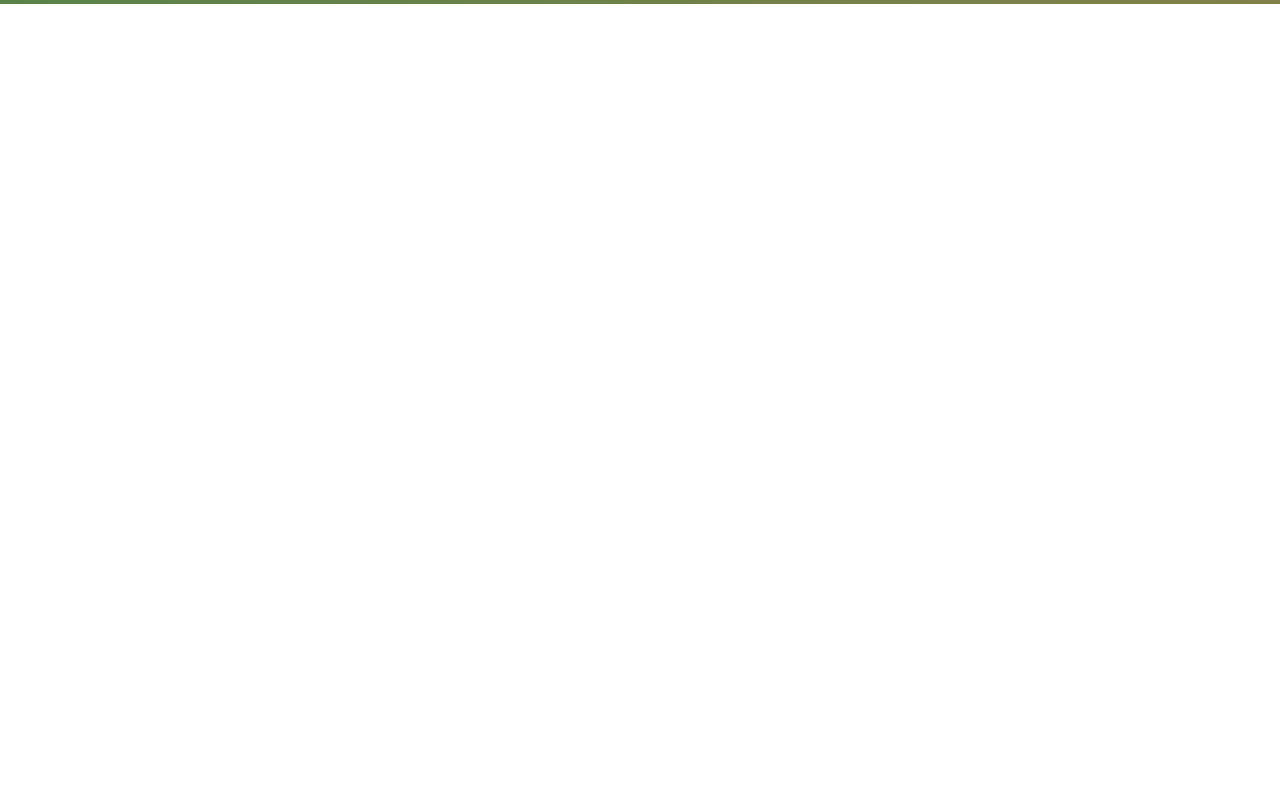
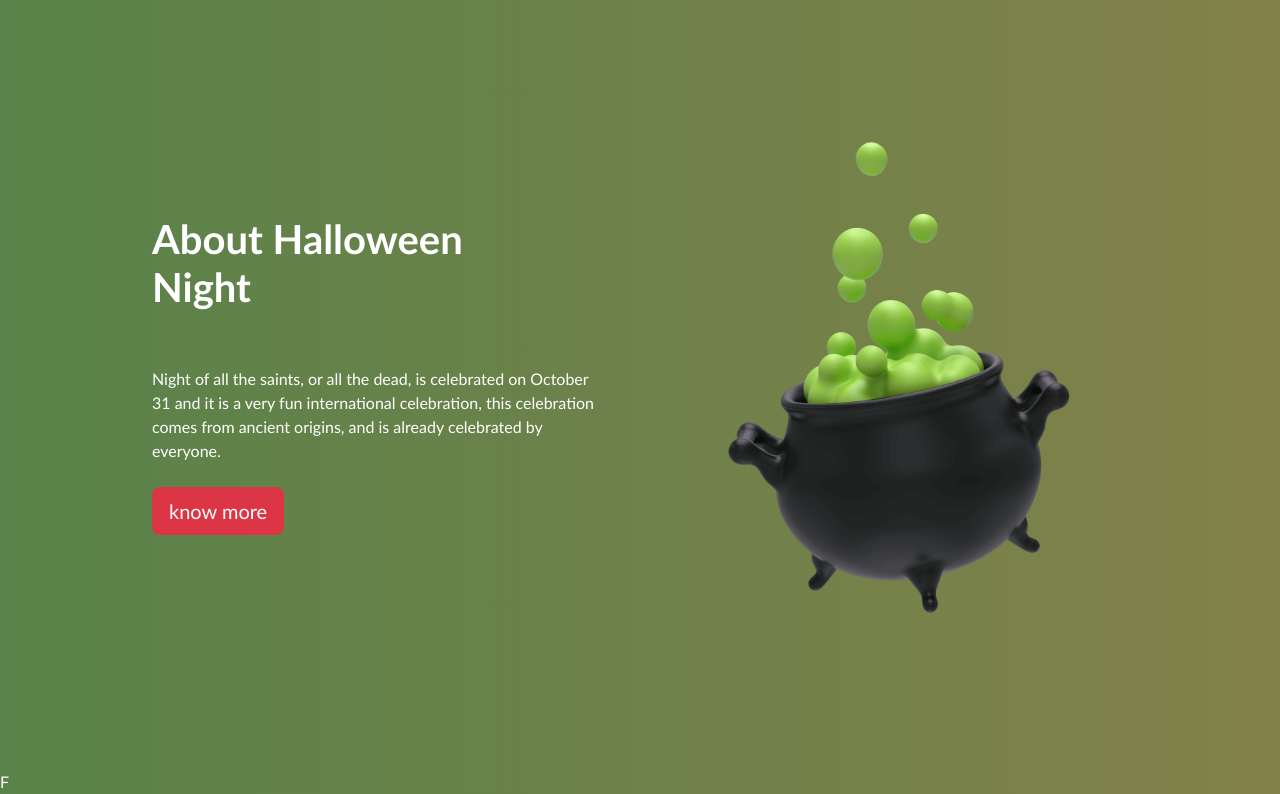
Before and after one commit to rezalwl/halloween-website, a React (Vite) app: page / in a window 1280 px wide. Shown: the part 1177-1971 px from the top of the page. Before the commit the page ends 1181 px from the top, so only its background shows below. Built offline with nearby package versions, Linux system fonts and the light colour scheme.

Commit message:
codding about section

```diff
--- a/src/App.css
+++ b/src/App.css
@@ -1,10 +1,12 @@
 .container {
   max-width: 1000px !important;
+  margin-bottom: 150px;
+}
+.header-btn{
+  border: 2px solid !important;
+  background-color: transparent !important;
+  border-radius: 3rem !important;
 }
 .home-title{
   font-size: 64px;
   }
-
-.favorite-section{
-  margin-top: 150px;
-}
--- a/src/App.jsx
+++ b/src/App.jsx
@@ -1,5 +1,5 @@
 import "./App.css";
-import Header from "./components/header/Header";
+import Header from "./components/Header";
 import MainBody from "./components/MainBody/MainBody";
 import Footer from "./components/footer/Footer";
 
--- a/src/components/header/Header.jsx
+++ b/src/components/Header.jsx
@@ -2,13 +2,12 @@ import React from "react";
 import Container from "react-bootstrap/Container";
 import Nav from "react-bootstrap/Nav";
 import Navbar from "react-bootstrap/Navbar";
-import logo from "../../assets/img/logo.png";
+import logo from "../assets/img/logo.png";
 import Button from "react-bootstrap/Button";
-import './header.css'
 const Header = () => {
   return (
     <Navbar expand="lg" className="py-3">
-      <Container>
+      <Container className="mb-0">
         <Navbar.Brand href="#home">
           <img
             alt=""
--- /dev/null
+++ b/src/components/MainBody/About.jsx
@@ -0,0 +1,37 @@
+import React from "react";
+import Container from "react-bootstrap/Container";
+import Row from "react-bootstrap/Row";
+import Col from "react-bootstrap/Col";
+import Image from "react-bootstrap/Image";
+import aboutImg from "../../assets/img/about-img.png";
+import Button from "react-bootstrap/Button";
+
+const About = () => {
+  return (
+    <Container>
+      <Row className="align-items-center">
+        <Col className="me-5">
+          <div>
+            <h1 className="pb-5 fw-bolder">
+              About Halloween <br /> Night
+            </h1>
+            <p className="mb-4">
+              Night of all the saints, or all the dead, is celebrated on October
+              31 and it is a very fun international celebration, this
+              celebration comes from ancient origins, and is already celebrated
+              by everyone.
+            </p>
+            <Button variant="danger" size="lg">
+              know more
+            </Button>
+          </div>
+        </Col>
+        <Col>
+          <Image src={aboutImg} fluid width={"350px"} className="ms-5" />
+        </Col>
+      </Row>
+    </Container>
+  );
+};
+
+export default About;
--- a/src/components/MainBody/MainBody.jsx
+++ b/src/components/MainBody/MainBody.jsx
@@ -1,12 +1,14 @@
 import React from "react";
 import Home from "./Home";
 import Favorite from "./Favorite";
+import About from "./About";
 
 const MainBody = () => {
   return (
     <>
       <Home />
       <Favorite />
+      <About/>
     </>
   );
 };
--- a/src/components/header/header.css
+++ /dev/null
@@ -1,5 +0,0 @@
-.header-btn{
-    border: 2px solid !important;
-    background-color: transparent !important;
-    border-radius: 3rem !important;
-}
```
